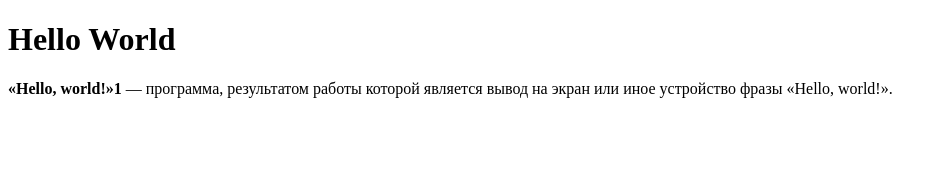
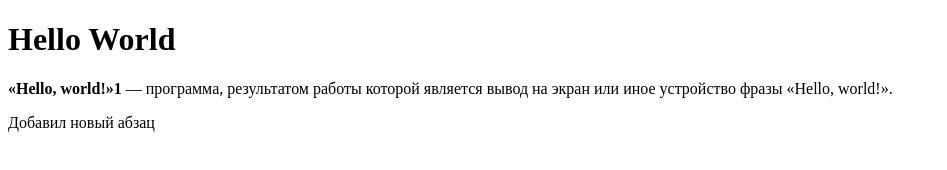
Before and after one commit to pasechnikpa/example, a plain HTML site: page index.html in a window 1280 px wide. Shown: the whole page, without its empty margins (0-947 px from the left). Drawn offline with Linux system fonts and the light colour scheme.

Commit message:
Добавил новый абзац

```diff
--- a/index.html
+++ b/index.html
@@ -11,5 +11,8 @@
         <strong>«Hello, world!»1</strong>
          — программа, результатом работы которой является вывод на экран или иное устройство фразы «Hello, world!».
     </p>
+    <p>
+        Добавил новый абзац
+    </p>
 </body>
 </html>
```
